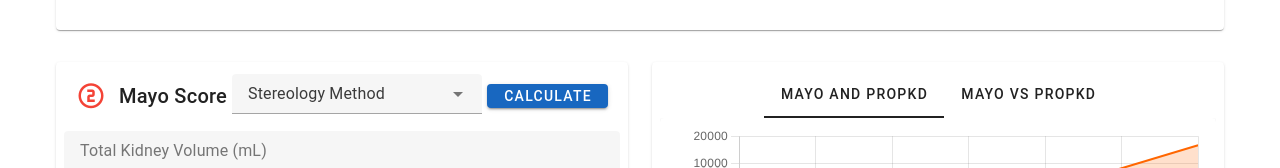
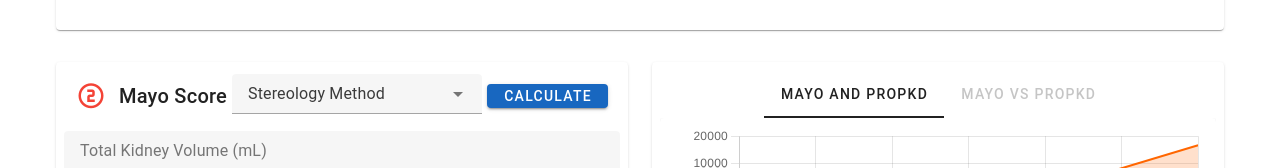
Before and after one commit to halbritter-lab/adpkd-risk, a Vue app: page / in a window 1280 px wide. Shown: the part 182-350 px from the top of the page. Built offline with nearby package versions, Linux system fonts and the light colour scheme; what webfontloader would draw is missing.

Commit message:
refactor: Enable/disable Mayo vs PROPKD tab based on score calculation

```diff
--- a/src/App.vue
+++ b/src/App.vue
@@ -135,7 +135,7 @@
             <v-card outlined class="pa-2 mb-2">
               <v-tabs v-model="selectedTab" align-tabs="center">
                 <v-tab value="mayoPropkd">Mayo and PROPKD</v-tab>
-                <v-tab value="mayoVsPropkd">Mayo vs PROPKD</v-tab>
+                <v-tab value="mayoVsPropkd" :disabled="!isMayoScoreCalculated || !isPROPKDScoreCalculated">Mayo vs PROPKD</v-tab>
               </v-tabs>
 
               <v-tabs-window v-model="selectedTab">
```
